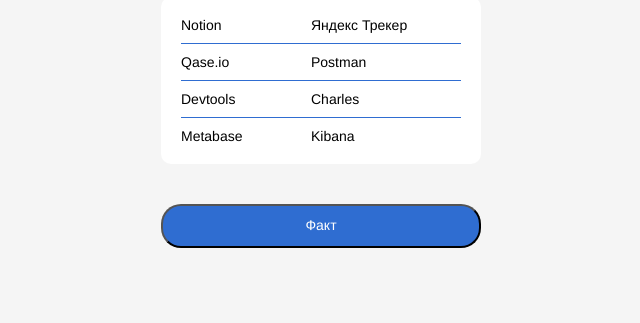
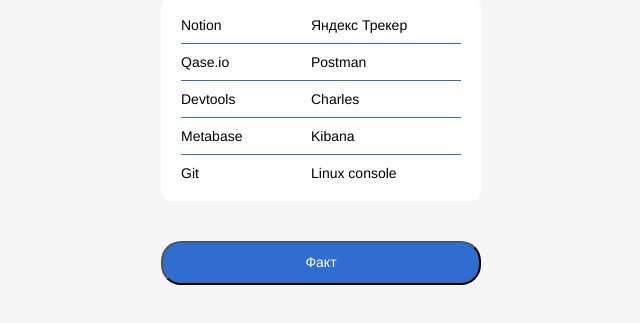
Before and after one commit to aleksanderManaenko-qa/cv, a plain HTML site: page index.html in a window 1280 px wide. Shown: the part 739-1062 px from the top of the page, without its empty margins (319-959 px from the left). Before the commit the page ends 1027 px from the top, so only its background shows below. Drawn offline with Linux system fonts and the light colour scheme.

Commit message:
обновил раздел стек

```diff
--- a/index.html
+++ b/index.html
@@ -49,6 +49,10 @@
             <p class="links__title">Metabase</p>
             <a class="linsk__link">Kibana</a>
           </li>
+          <li class="links__link">
+            <p class="links__title">Git</p>
+            <a class="linsk__link">Linux console</a>
+          </li>
         </ul>
       </section>
     </main>
```
